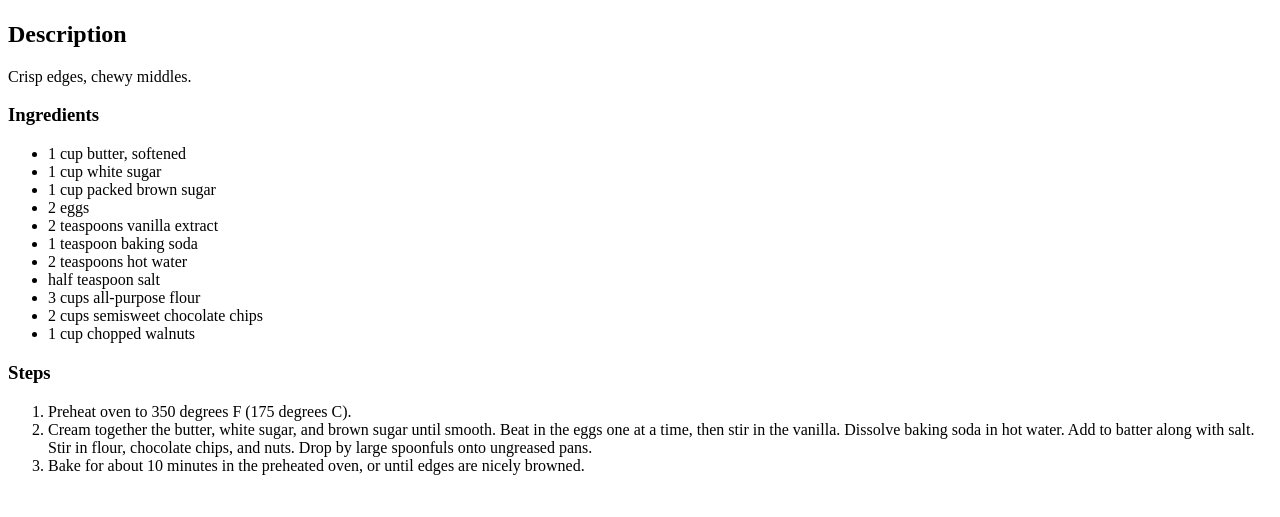
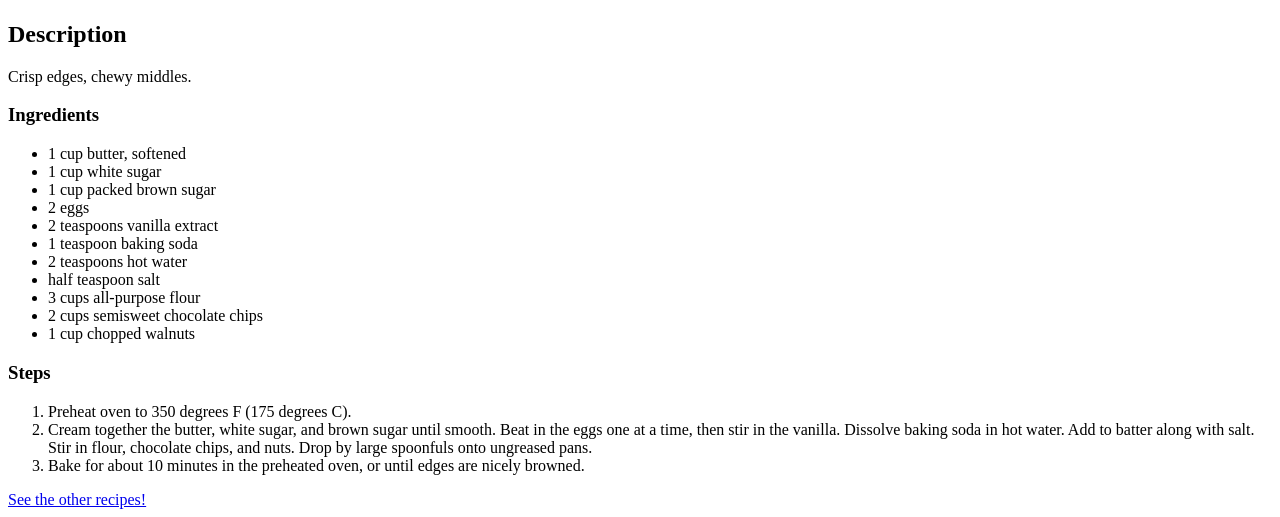
Before and after one commit to jameswood132/odin-recipes, a plain HTML site: page recipes/cookies.html in a window 1280 px wide. Shown: the part 383-900 px from the top of the page. Before the commit the page ends 874 px from the top, so only its background shows below. Drawn offline with Linux system fonts and the light colour scheme.

Commit message:
Added link back to index.html on all recipe pages

```diff
--- a/recipes/cookies.html
+++ b/recipes/cookies.html
@@ -35,5 +35,7 @@
         <li>Cream together the butter, white sugar, and brown sugar until smooth. Beat in the eggs one at a time, then stir in the vanilla. Dissolve baking soda in hot water. Add to batter along with salt. Stir in flour, chocolate chips, and nuts. Drop by large spoonfuls onto ungreased pans.</li>
         <li>Bake for about 10 minutes in the preheated oven, or until edges are nicely browned.</li>
     </ol>
+
+    <a href="../index.html">See the other recipes!</a>
     </body>
 </html>
```
Also changed, not shown: recipes/bananabread.html (+1 -0 lines), recipes/soup.html (+1 -0 lines).
